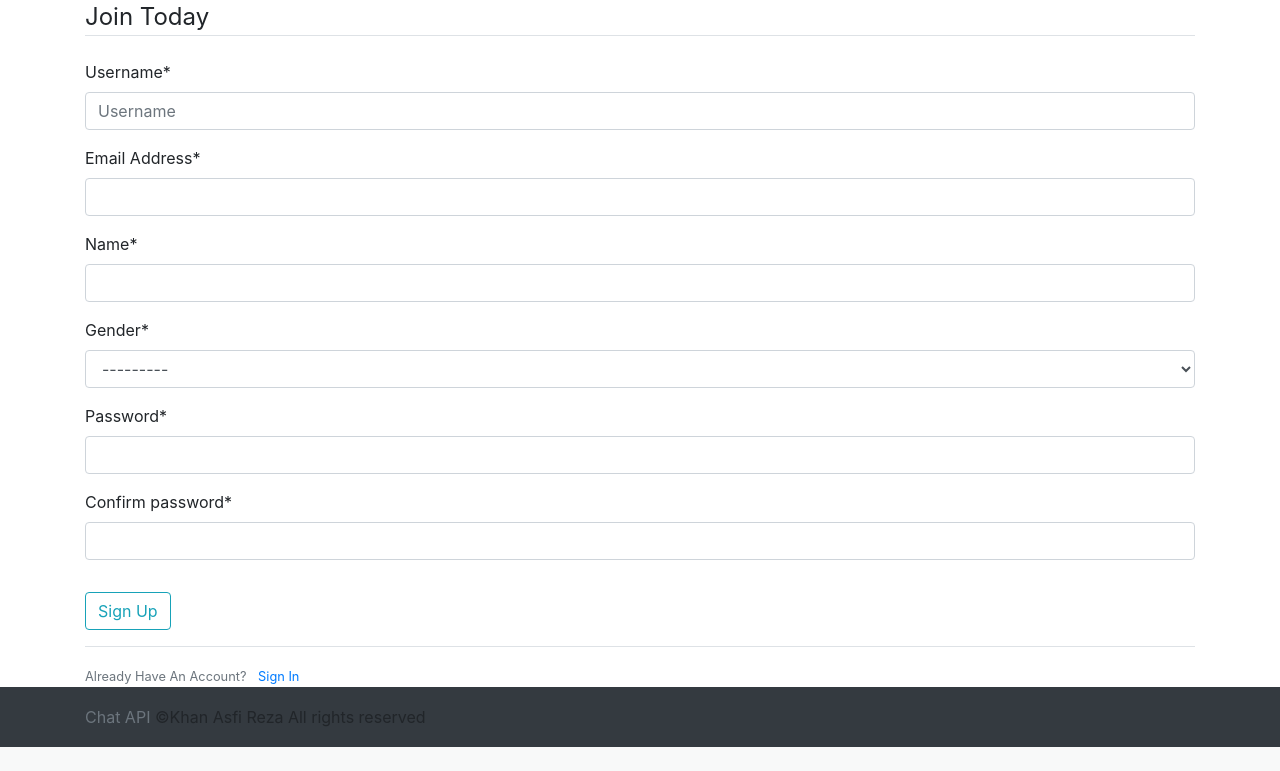
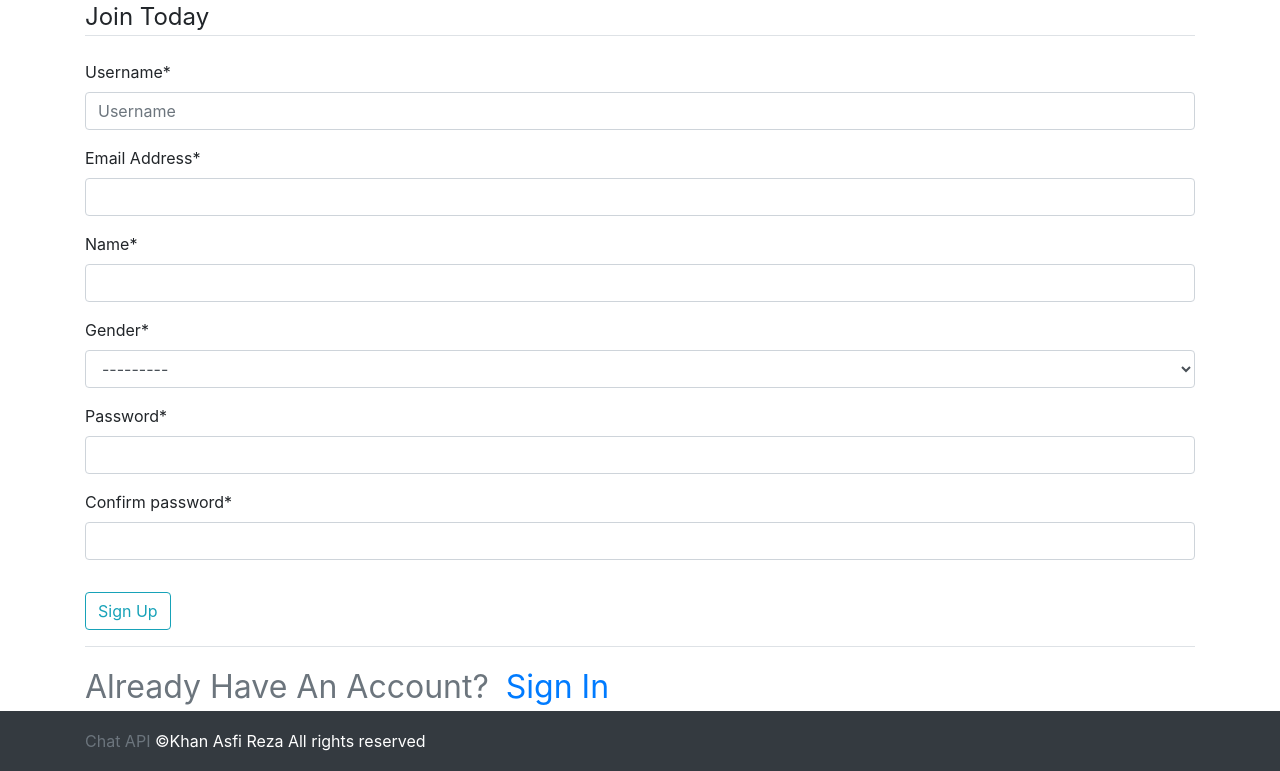
Before and after one commit to khan-asfi-reza/ChatAPI, a Django app: page /signup/ in a window 1280 px wide. Shown: the part 92-863 px from the top of the page. Before the commit the page ends 839 px from the top, so only its background shows below. Run offline with Django 3.2, Linux system fonts and the light colour scheme; parts of the project's set-up code (start-up, migrations or seed data) failed here and were passed over; some libraries are stand-ins or nearby versions.

```diff
--- a/Template/base.html
+++ b/Template/base.html
@@ -106,7 +106,7 @@
 <footer class="footer bg-dark">
     <div class="container">
         <span class="text-muted">Chat API </span>
-        <span>&copy;Khan Asfi Reza All rights reserved </span>
+        <span class="text-white">&copy;Khan Asfi Reza All rights reserved </span>
     </div>
 </footer>
 
--- a/Template/login.html
+++ b/Template/login.html
@@ -18,9 +18,9 @@
             </div>
         </form>
         <div class="border-top pt-3">
-            <small class="text-muted">
+            <span  style="font-size: 2rem" class="text-muted">
                 Don't have An Account? <a class="ml-2" href={% url 'signup' %}>Sign In</a>
-            </small>
+            </span>
         </div>
     </div>
 
--- a/Template/logout.html
+++ b/Template/logout.html
@@ -2,8 +2,8 @@
 {% block main %}
     <h2>You have been logged out</h2>
     <div class="border-top pt-3">
-        <small class="text-muted">
+        <span class="text-muted">
             <a class="btn btn-light" href="{% url 'login' %}">Log In Again</a>
-        </small>
+        </span>
     </div>
 {% endblock main %}
--- a/Template/signup.html
+++ b/Template/signup.html
@@ -18,9 +18,9 @@
             </div>
         </form>
         <div class="border-top pt-3">
-            <small class="text-muted">
+            <span style="font-size: 2rem" class="text-muted">
                 Already Have An Account? <a class="ml-2" href={% url 'login' %}>Sign In</a>
-            </small>
+            </span>
         </div>
     </div>
 
```
